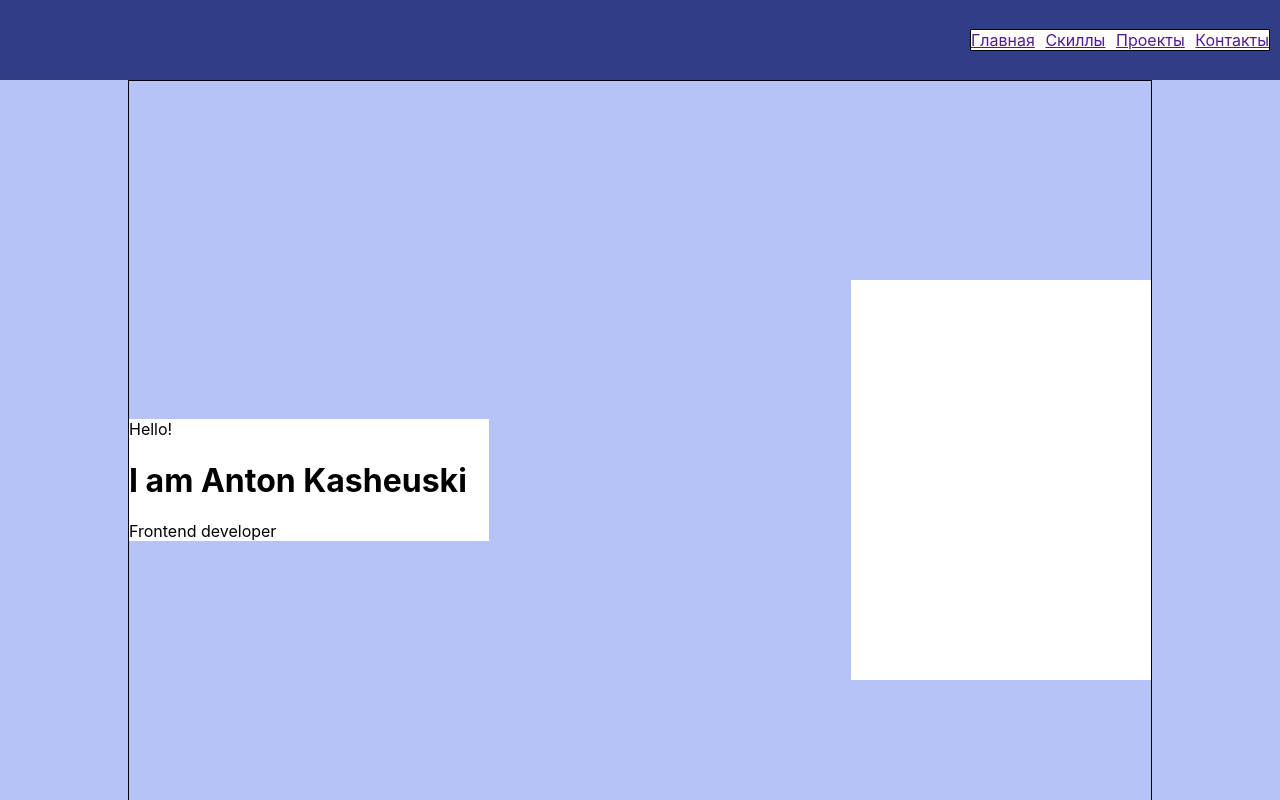
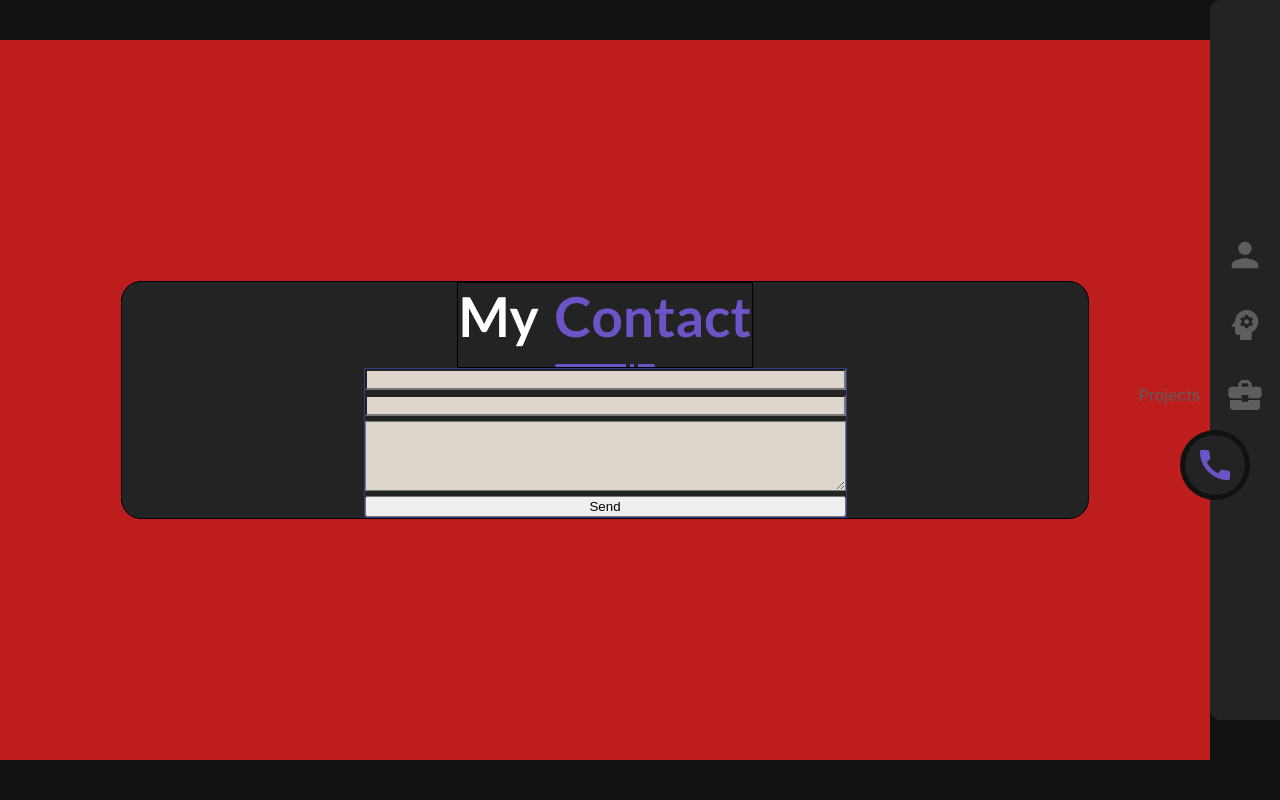
Before and after one commit to AntonKasheuski/portfolio, a React (Create React App) app: page /contact in a window 1280 px wide. Shown: the top 800 px of the page. Built offline with nearby package versions, Linux system fonts and the light colour scheme.

Commit message:
Commit 8

```diff
--- a/package.json
+++ b/package.json
@@ -4,6 +4,10 @@
   "private": true,
   "homepage": "https://AntonKasheuski.github.io/portfolio",
   "dependencies": {
+    "@emotion/react": "^11.9.0",
+    "@emotion/styled": "^11.8.1",
+    "@mui/icons-material": "^5.6.1",
+    "@mui/material": "^5.6.1",
     "@testing-library/jest-dom": "^5.16.2",
     "@testing-library/react": "^12.1.3",
     "@testing-library/user-event": "^13.5.0",
@@ -15,6 +19,7 @@
     "node-sass": "^7.0.1",
     "react": "^17.0.2",
     "react-dom": "^17.0.2",
+    "react-router-dom": "^6.3.0",
     "react-scripts": "5.0.0",
     "typescript": "^4.5.5",
     "web-vitals": "^2.1.4"
--- a/src/App.css
+++ b/src/App.css
@@ -2,4 +2,7 @@
     position: relative;
     z-index: -1;
     background-color: #111;
+    display: grid;
+    grid-template-areas: "c n";
+    grid-template-columns: 1fr 70px;
 }
--- a/src/App.tsx
+++ b/src/App.tsx
@@ -1,21 +1,25 @@
 import React from 'react';
 import './App.css';
-import Header from "./header/Header";
+import {Routes, Route, Navigate} from 'react-router-dom';
 import Main from "./main/Main";
 import Skills from "./skills/Skills";
 import Projects from "./projects/Projects";
 import Contact from "./contact/Contact";
-import Footer from "./footer/Footer";
+import Nav from "./nav/Nav";
 
 function App() {
     return (
         <div className="App">
-            <Header/>
-            <Main/>
-            <Skills/>
-            <Projects/>
-            <Contact/>
-            <Footer/>
+            <Nav/>
+            <div>
+                <Routes>
+                    <Route path="/portfolio" element={<Navigate replace to="/about"/>}/>
+                    <Route path="/about" element={<Main/>}/>
+                    <Route path="/skills" element={<Skills/>}/>
+                    <Route path="/projects" element={<Projects/>}/>
+                    <Route path="/contact" element={<Contact/>}/>
+                </Routes>
+            </div>
         </div>
     );
 }
--- a/src/contact/Contact.module.css
+++ b/src/contact/Contact.module.css
@@ -1,11 +1,19 @@
 .contactBlock {
-    height: 100vh;
-    background-color: #d4b5f6;
+    min-height: 90vh;
+    margin-top: 5vh;
+    margin-bottom: 5vh;
+    background-color: #bd1d1d;
+    display: flex;
+    align-items: center;
+    position: relative;
+    z-index: -1;
 }
 
 .contactContainer {
     flex-direction: column;
     justify-content: center;
+    background-color: #232323;
+    border-radius: 20px;
 }
 
 .contactHeader {
--- a/src/contact/Contact.tsx
+++ b/src/contact/Contact.tsx
@@ -1,12 +1,16 @@
 import React from 'react';
 import style from './Contact.module.css'
 import containerStyle from "../common/styles/Container.module.css";
+import Title from "../common/components/title/Title";
 
 const Contact = () => {
     return (
         <div className={style.contactBlock}>
             <div className={`${containerStyle.container} ${style.contactContainer}`}>
-                <h2 className={style.contactHeader}>Contact</h2>
+                <Title
+                    firstWord={"My "}
+                    secondWord={"Contact"}
+                />
                 <form className={style.contactForm}>
                     <input className={style.contactInput}/>
                     <input className={style.contactInput}/>
--- a/src/index.tsx
+++ b/src/index.tsx
@@ -2,16 +2,11 @@ import React from 'react';
 import ReactDOM from 'react-dom';
 import './index.css';
 import App from './App';
-import reportWebVitals from './reportWebVitals';
+import {BrowserRouter} from "react-router-dom";
 
 ReactDOM.render(
-  <React.StrictMode>
-    <App />
-  </React.StrictMode>,
-  document.getElementById('root')
+    <BrowserRouter>
+        <App/>
+    </BrowserRouter>,
+    document.getElementById('root')
 );
-
-// If you want to start measuring performance in your app, pass a function
-// to log results (for example: reportWebVitals(console.log))
-// or send to an analytics endpoint. Learn more: https://bit.ly/CRA-vitals
-reportWebVitals();
--- a/src/nav/Nav.module.css
+++ b/src/nav/Nav.module.css
@@ -1,7 +1,57 @@
 .nav {
-    border: 1px solid;
-    width: 300px;
+    grid-area: n;
+    width: 70px;
+    height: 90%;
+    position: relative;
+    border-radius: 10px 0 0 10px;
     display: flex;
-    justify-content: space-between;
-    background-color: white;
+    flex-direction: column;
+    justify-content: center;
+    align-items: center;
+    background-color: #232323;
+    overflow: visible;
+    z-index: 1;
 }
+
+.iconBox {
+    width: 70px;
+    height: 70px;
+    display: flex;
+    justify-content: center;
+    align-items: center;
+}
+
+.activeIcon {
+    color: #6c54c7;
+    position: relative;
+    left: -30px;
+}
+.activeIcon::before {
+    position: absolute;
+    content: '';
+    background-color: #111;
+    height: 100%;
+    width: 100%;
+    border-radius: 50%;
+    z-index: -2;
+}
+.activeIcon::after {
+    position: absolute;
+    content: '';
+    background-color: #232323;
+    height: 60px;
+    width: 60px;
+    border-radius: 50%;
+    top: 5px;
+    right: 5px;
+    z-index: -1;
+}
+
+.icon {
+    color: #5e5e5e;
+}
+
+.navText {
+    position: absolute;
+    right: 80px;
+}
--- a/src/nav/Nav.tsx
+++ b/src/nav/Nav.tsx
@@ -1,14 +1,37 @@
 import React from 'react';
 import style from './Nav.module.css'
+import {NavLink} from "react-router-dom";
+import PersonIcon from '@mui/icons-material/Person';
+import PsychologyIcon from '@mui/icons-material/Psychology';
+import BusinessCenterIcon from '@mui/icons-material/BusinessCenter';
+import CallIcon from '@mui/icons-material/Call';
 
 const Nav = () => {
     return (
-        <div className={style.nav}>
-            <a href="">Главная</a>
-            <a href="">Скиллы</a>
-            <a href="">Проекты</a>
-            <a href="">Контакты</a>
-        </div>
+        <nav className={style.nav}>
+            <NavLink to='/about' className={navData => navData.isActive ? style.activeIcon : style.icon}>
+                <div className={style.iconBox}>
+                    <PersonIcon sx={{ fontSize: 40 }}
+                    />
+                </div>
+            </NavLink>
+            <NavLink to='/skills' className={navData => navData.isActive ? style.activeIcon : style.icon}>
+                <div className={style.iconBox}>
+                    <PsychologyIcon sx={{ fontSize: 40 }}/>
+                </div>
+            </NavLink>
+            <NavLink to='/projects' className={navData => navData.isActive ? style.activeIcon : style.icon}>
+                <div className={style.iconBox}>
+                    <BusinessCenterIcon sx={{ fontSize: 40 }}/>
+                    <div className={style.navText}>Projects</div>
+                </div>
+            </NavLink>
+            <NavLink to='/contact' className={navData => navData.isActive ? style.activeIcon : style.icon}>
+                <div className={style.iconBox}>
+                    <CallIcon sx={{ fontSize: 40 }}/>
+                </div>
+            </NavLink>
+        </nav>
     );
 };
 
```
